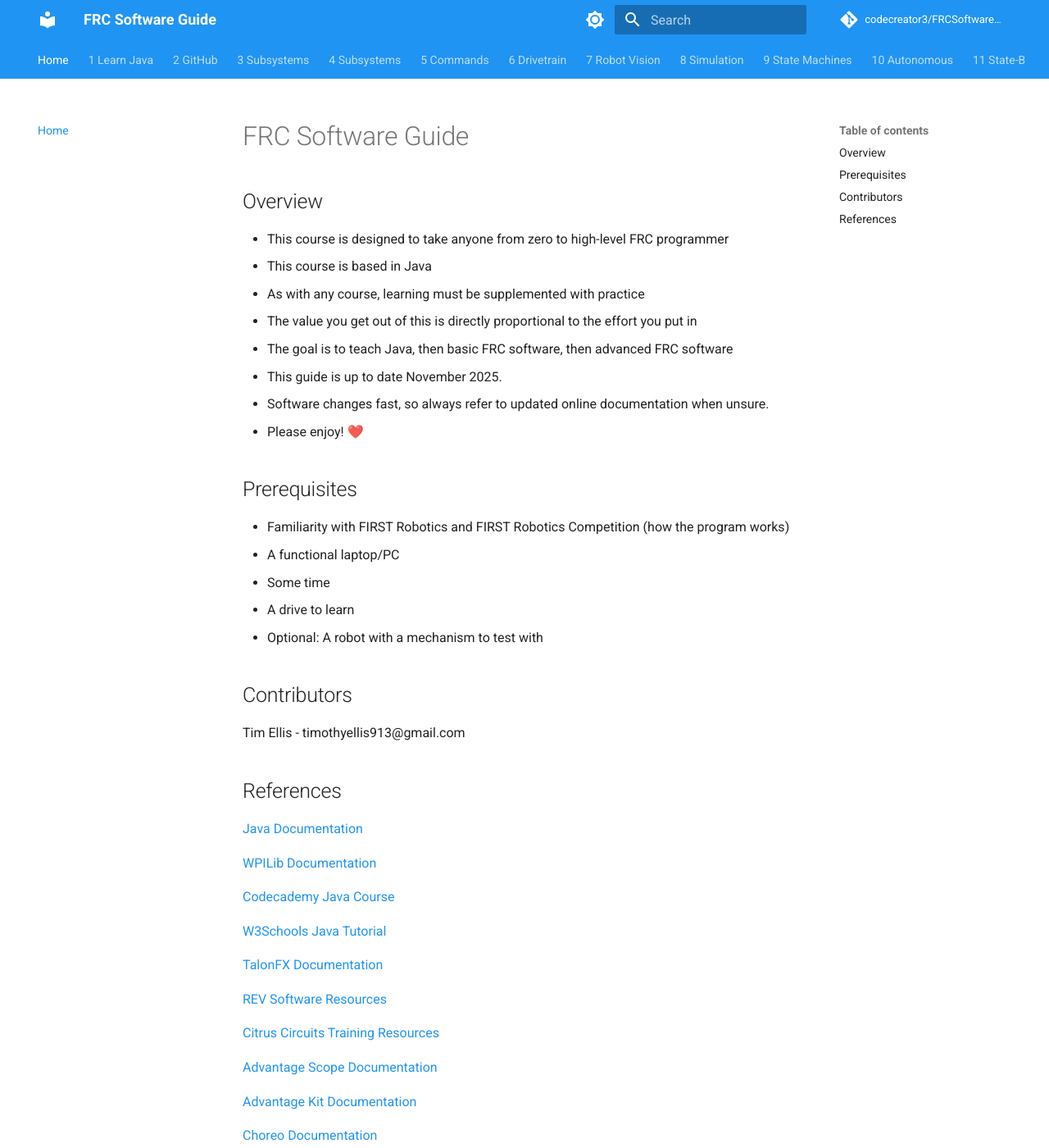
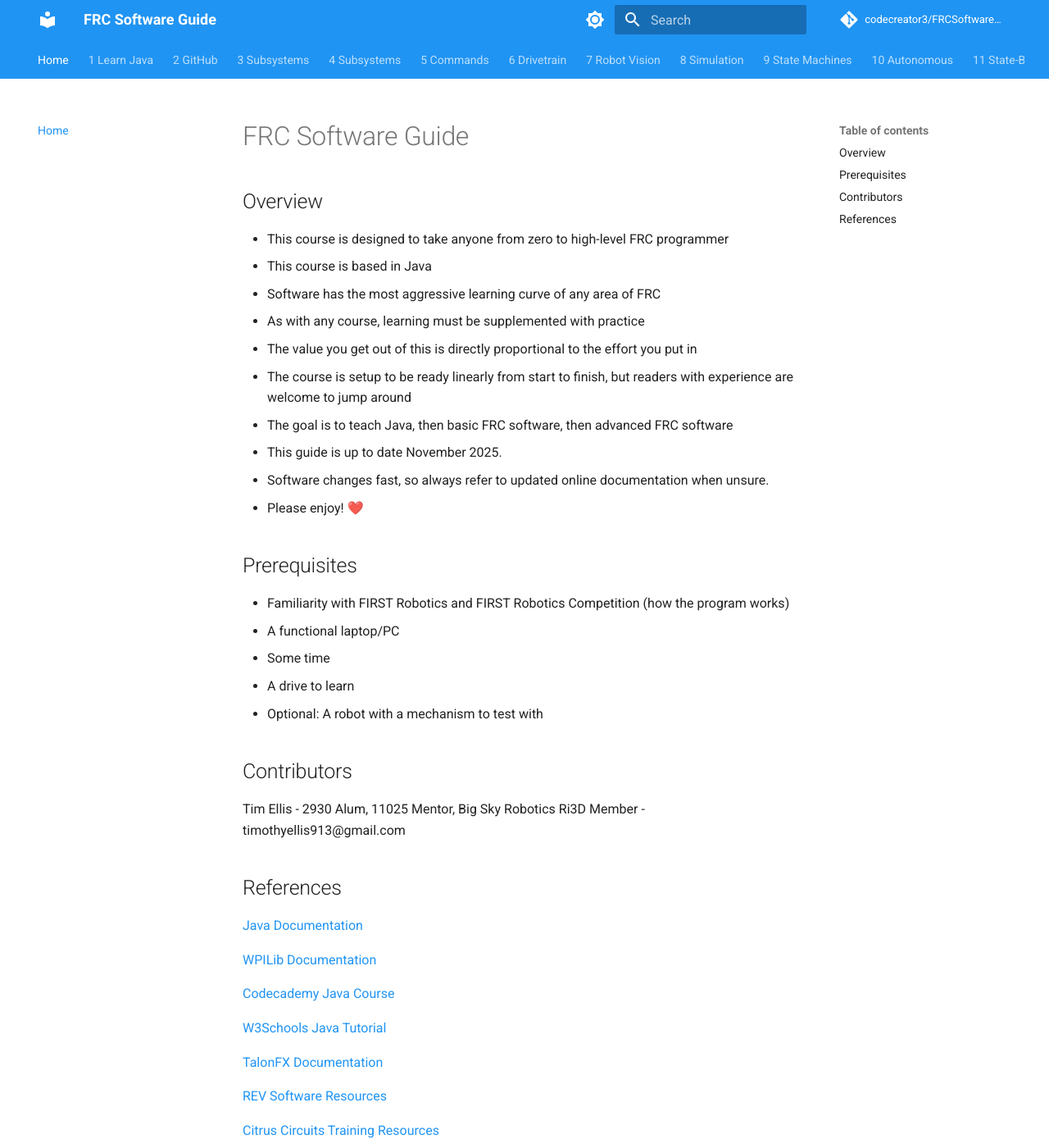
Before and after one commit to CodeCreator3/FRCSoftwareGuide, an MkDocs documentation site: the page built from docs/index.md, in a window 1280 px wide and 1400 px high. Shown: the whole window at 82% size. Built offline with MkDocs 1.6.1 and Material for MkDocs 9.7.7, drawn with Linux system fonts in a browser that asks for light colours; comment, search, counter and statistics services are not loaded.

Commit message:
update main page

```diff
--- a/docs/index.md
+++ b/docs/index.md
@@ -2,8 +2,10 @@
 ## Overview
 - This course is designed to take anyone from zero to high-level FRC programmer
 - This course is based in Java
+- Software has the most aggressive learning curve of any area of FRC
 - As with any course, learning must be supplemented with practice
 - The value you get out of this is directly proportional to the effort you put in
+- The course is setup to be ready linearly from start to finish, but readers with experience are welcome to jump around
 - The goal is to teach Java, then basic FRC software, then advanced FRC software
 - This guide is up to date November 2025.
 - Software changes fast, so always refer to updated online documentation when unsure.
@@ -18,7 +20,7 @@
 
 
 ## Contributors
-Tim Ellis - timothyellis913@gmail.com
+Tim Ellis - 2930 Alum, 11025 Mentor, Big Sky Robotics Ri3D Member - timothyellis913@gmail.com
 
 ## References
 [Java Documentation](https://docs.oracle.com/javase/8/docs/api/)
```
